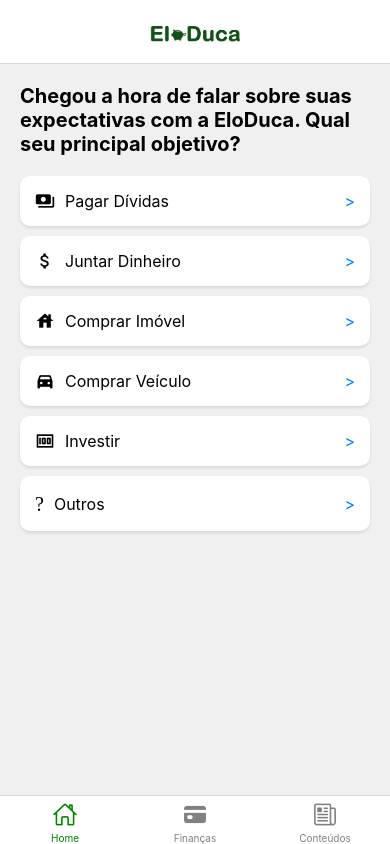
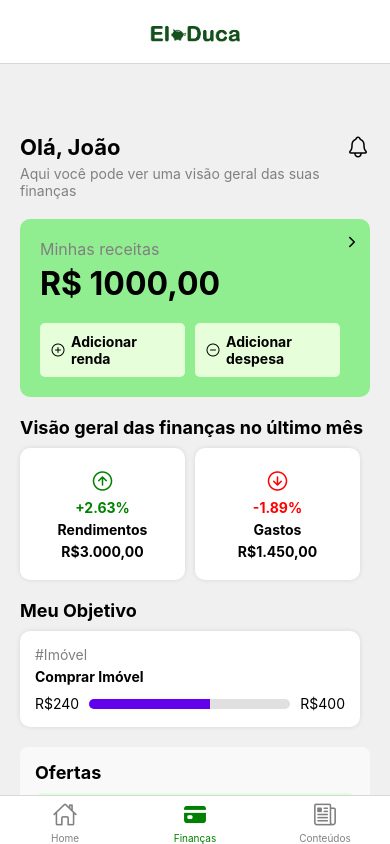
Before and after one commit to jeronimafloriano/app-finan-hacka, a React Native app in the folder MeuApp/: screen /Other1 in a window 390 px wide. Built offline with nearby package versions, Linux system fonts and the light colour scheme.

Commit message:
History screen and offers

```diff
--- a/MeuApp/App.tsx
+++ b/MeuApp/App.tsx
@@ -4,23 +4,35 @@ import { createBottomTabNavigator } from '@react-navigation/bottom-tabs';
 import { createStackNavigator } from '@react-navigation/stack';
 import { Ionicons } from '@expo/vector-icons';
 
-import { enableScreens } from 'react-native-screens';
-import { Image, View } from 'react-native';
+import { Image } from 'react-native';
 import FinanceScreen from './screens/FinanceScreen';
 import HomeScreen from './screens/HomeScreen';
 import ConfirmDataScreen from './screens/ConfirmDataScreen';
 import ConteudoScreen from './screens/ConteudoScreen';
-
-// Tipos para ícones da tab bar
-type TabBarIconProps = {
-  color: string;
-  size: number;
-};
+import HistoryScreen from './screens/HistoryScreen';  // Import HistoryScreen
 
 const Tab = createBottomTabNavigator();
 const Stack = createStackNavigator();
 
-enableScreens();
+function FinanceStack() {
+  return (
+    <Stack.Navigator>
+      <Stack.Screen
+        name="FinanceScreen"
+        component={FinanceScreen}
+        options={{headerShown: false}}
+      />
+      <Stack.Screen
+        name="HistoryScreen"
+        component={HistoryScreen}
+        options={{
+          headerTitle: "Transaction History",
+          headerTitleAlign: 'center'
+        }}
+      />
+    </Stack.Navigator>
+  );
+}
 
 function HomeStack() {
   return (
@@ -42,9 +54,7 @@ function HomeStack() {
       <Stack.Screen
         name="ConfirmDataScreen"
         component={ConfirmDataScreen}
-        options={{
-          headerShown: false, // ou customize o header como quiser
-        }}
+        options={{ headerShown: false }}
       />
     </Stack.Navigator>
   );
@@ -54,6 +64,7 @@ export default function App() {
   return (
     <NavigationContainer>
       <Tab.Navigator
+        initialRouteName='Finanças'
         screenOptions={({ route }) => ({
           tabBarIcon: ({ color, size }) => {
             if (route.name === 'Home') {
@@ -68,7 +79,6 @@ export default function App() {
           tabBarInactiveTintColor: 'gray',
         })}
       >
-        {/* Usando o Stack Navigator dentro da aba Home */}
         <Tab.Screen
           name="Home"
           component={HomeStack}
@@ -76,7 +86,7 @@ export default function App() {
         />
         <Tab.Screen
           name="Finanças"
-          component={FinanceScreen}
+          component={FinanceStack}
           options={{
             headerTitle: () => (
               <Image
--- a/MeuApp/screens/ConteudoScreen.tsx
+++ b/MeuApp/screens/ConteudoScreen.tsx
@@ -39,7 +39,7 @@ const ConteudoScreen = () => {
         const API_ENDPOINT = Constants.manifest.extra.apiEndpoint;
         const API_VERSION = Constants.manifest.extra.apiVersion;
 
-        const response = await fetch(`${API_ENDPOINT}/sopenai/deployments/gpt-4/chat/completions?api-version=${API_VERSION}`, {
+        const response = await fetch(`${API_ENDPOINT}/openai/deployments/gpt-4/chat/completions?api-version=${API_VERSION}`, {
           method: 'POST',
           headers: {
             'Content-Type': 'application/json',
@@ -115,7 +115,7 @@ const ConteudoScreen = () => {
               </View>
             )}
             {errorMessage !== '' && (
-              <Text style={styles.errorMessage}>{errorMessage}</Text> // Display error message
+              <Text style={styles.errorMessage}>{errorMessage}</Text>
             )}
           </ScrollView>
 
--- a/MeuApp/screens/FinanceScreen.tsx
+++ b/MeuApp/screens/FinanceScreen.tsx
@@ -12,11 +12,22 @@ import {
   Keyboard,
 } from 'react-native';
 import { Ionicons } from '@expo/vector-icons';
+import { useNavigation } from '@react-navigation/native';
+import HistoryScreen from './HistoryScreen';
 
 export default function FinanceScreen() {
 
   // State for budget amount
   const [budgetAmount, setBudgetAmount] = useState(1000);
+
+  const transactions = [
+    { id: 1, description: 'Salário', amount: 300.00, type: 'income', date: '2024-10-01' },
+    { id: 2, description: 'Venda de Produto', amount: 200.00, type: 'income', date: '2024-10-02' },
+    { id: 3, description: 'Aluguel', amount: -400.00, type: 'expense', date: '2024-10-03' },
+    { id: 4, description: 'Mercado', amount: -150.00, type: 'expense', date: '2024-10-04' },
+    { id: 5, description: 'Investimentos', amount: 50.00, type: 'income', date: '2024-10-05' }
+  ];
+  const [transactionHistory, setTransactionHistory] = useState(transactions);
 
   // State for Modal visibility
   const [modalVisible, setModalVisible] = useState(false);
@@ -27,6 +38,8 @@ export default function FinanceScreen() {
   // States for input fields
   const [description, setDescription] = useState('');
   const [value, setValue] = useState('');
+
+  const navigation = useNavigation();
 
   // Handler to open modal for income
   const handleAddIncome = () => {
@@ -44,7 +57,6 @@ export default function FinanceScreen() {
     setModalVisible(true);
   };
 
-  // Handler for submitting the transaction
   const handleSubmit = () => {
     const numericValue = parseFloat(value.replace(',', '.'));
 
@@ -52,6 +64,15 @@ export default function FinanceScreen() {
       Alert.alert('Valor Inválido', 'Por favor, insira um valor válido maior que 0.');
       return;
     }
+
+    const newTransaction = {
+      description,
+      amount: transactionType === 'income' ? numericValue : -numericValue,
+      date: new Date().toLocaleDateString(),
+      time: new Date().toLocaleTimeString([], { hour: '2-digit', minute: '2-digit' }),
+    };
+
+    setTransactionHistory((prev) => [newTransaction, ...prev]);
 
     if (transactionType === 'income') {
       setBudgetAmount((prev) => prev + numericValue);
@@ -79,11 +100,16 @@ export default function FinanceScreen() {
       </View>
 
       {/* Budget Section */}
-      <View style={styles.budgetSection}>
+      <TouchableOpacity
+        style={styles.budgetSection}
+        onPress={() => navigation.navigate('HistoryScreen', { transactions: transactionHistory })}
+        accessibilityLabel="Minhas receitas"
+      >
         <Text style={styles.budgetTitle}>Minhas receitas</Text>
         <Text style={styles.budgetAmount}>
           R$ {budgetAmount.toFixed(2).replace('.', ',')}
         </Text>
+        <Ionicons name="chevron-forward-outline" size={16} color="black" style={styles.iconFoward} />
         <View style={styles.buttonGroup}>
           <TouchableOpacity
             style={styles.button}
@@ -102,7 +128,7 @@ export default function FinanceScreen() {
             <Text style={styles.buttonText}>Adicionar despesa</Text>
           </TouchableOpacity>
         </View>
-      </View>
+      </TouchableOpacity>
 
       {/* Budget Overview */}
       <View style={styles.overview}>
@@ -144,15 +170,21 @@ export default function FinanceScreen() {
               <Text>R$240</Text>
               <View style={styles.progressBar}>
                 <View
-                  style={[
-                    styles.progressFill,
-                    { width: `${(240 / 400) * 100}%` },
-                  ]}
+                  style={[styles.progressFill, { width: `${(240 / 400) * 100}%` }]}
                 />
               </View>
               <Text>R$400</Text>
             </View>
           </View>
+        </View>
+      </View>
+
+       <View style={styles.offersSection}>
+        <Text style={styles.sectionTitle}>Ofertas</Text>
+        <View style={styles.offerCard}>
+          <Text style={styles.offerText}>
+            Contrate agora e ganhe 1000 pontos Livelo!
+          </Text>
         </View>
       </View>
 
@@ -223,6 +255,11 @@ const styles = StyleSheet.create({
     fontSize: 14,
     color: 'gray',
 marginTop: 5,
+  },
+  iconFoward: {
+    position: 'absolute',
+    right: 10,
+    top: 15,
   },
   icon: {
     position: 'absolute',
@@ -398,4 +435,21 @@ const styles = StyleSheet.create({
     fontWeight: 'bold',
     color: '#000',
   },
+  offersSection: {
+    marginVertical: 20,
+    padding: 15,
+    backgroundColor: '#f9f9f9',
+    borderRadius: 8,
+    elevation: 3,
+  },
+  offerCard: {
+    padding: 15,
+    backgroundColor: '#e0ffe0',
+    borderRadius: 8,
+  },
+  offerText: {
+    fontSize: 16,
+    fontWeight: 'bold',
+    textAlign: 'center',
+  }
 });
--- /dev/null
+++ b/MeuApp/screens/HistoryScreen.tsx
@@ -0,0 +1,97 @@
+import React from 'react';
+import { View, Text, StyleSheet, ScrollView } from 'react-native';
+import { Ionicons } from '@expo/vector-icons';
+
+export default function HistoryScreen({ route }) {
+  const { transactions } = route.params;
+
+  return (
+    <ScrollView style={styles.container}>
+      <Text style={styles.header}>History</Text>
+      {transactions.length === 0 ? (
+        <Text style={styles.noTransactions}>No transactions yet</Text>
+      ) : (
+        transactions.map((transaction, index) => (
+          <View key={index} style={styles.transactionCard}>
+            <Ionicons
+              name={transaction.amount > 0 ? 'arrow-down-circle-outline' : 'arrow-up-circle-outline'}
+              size={24}
+              color={transaction.amount > 0 ? 'green' : 'red'}
+            />
+            <View style={styles.transactionDetails}>
+              <Text style={styles.transactionDate}>
+                {transaction.date} - {transaction.time}
+              </Text>
+              <Text style={styles.transactionDescription}>
+                {transaction.description}
+              </Text>
+            </View>
+            <Text
+              style={[
+                styles.transactionAmount,
+                transaction.amount > 0 ? styles.income : styles.expense,
+              ]}
+            >
+              {transaction.amount > 0 ? '+' : ''}
+              R$ {Math.abs(transaction.amount).toFixed(2).replace('.', ',')}
+            </Text>
+          </View>
+        ))
+      )}
+    </ScrollView>
+  );
+}
+
+const styles = StyleSheet.create({
+  container: {
+    flex: 1,
+    padding: 20,
+    backgroundColor: '#F0F0F0',
+  },
+  header: {
+    fontSize: 24,
+    fontWeight: 'bold',
+    marginBottom: 20,
+  },
+  noTransactions: {
+    textAlign: 'center',
+    marginTop: 20,
+    color: 'gray',
+  },
+  transactionCard: {
+    backgroundColor: '#fff',
+    padding: 15,
+    borderRadius: 10,
+    flexDirection: 'row',
+    alignItems: 'center',
+    justifyContent: 'space-between',
+    marginBottom: 10,
+    shadowColor: '#000',
+    shadowOpacity: 0.1,
+    shadowRadius: 5,
+    elevation: 3,
+  },
+  transactionDetails: {
+    flex: 1,
+    marginLeft: 10,
+  },
+  transactionDate: {
+    fontSize: 12,
+    color: 'gray',
+  },
+  transactionDescription: {
+    fontSize: 16,
+    fontWeight: 'bold',
+    color: '#000',
+  },
+  transactionAmount: {
+    fontSize: 16,
+    fontWeight: 'bold',
+  },
+  income: {
+    color: 'green',
+  },
+  expense: {
+    color: 'red',
+  },
+});
```
Lines whose indentation alone changed are shown as unchanged.
